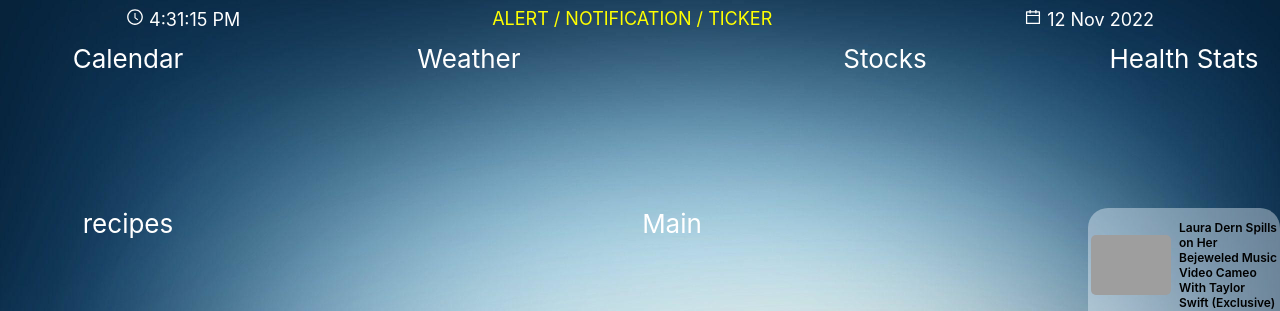
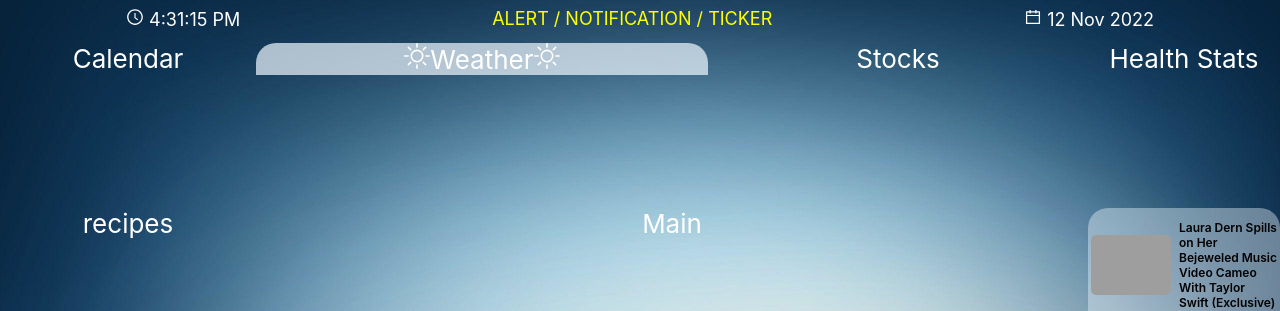
Before and after one commit to MrJanHorak/react-api-dashboard-display, a React (Create React App) app: page / in a window 1280 px wide. Shown: the top 311 px of the page. Built offline with nearby package versions, Linux system fonts and the light colour scheme; grey boxes are pictures that could not be loaded.

Commit message:
create weather component

```diff
--- a/src/components/DisplayContainer/DisplayContainer.jsx
+++ b/src/components/DisplayContainer/DisplayContainer.jsx
@@ -1,15 +1,20 @@
 import React from 'react'
+
+// componets
 import News from '../News/News'
+import Weather from '../Weather/Weather'
 
+//Styles
 import './DisplayContainer.css'
 
 function DisplayContainer() {
 
   const topic = "javascript"
+
   return (
     <div className='displayContainer'>
       <div className="card" id='calender'>Calendar</div>
-      <div className="card" id='weather'>Weather</div>
+      <div className="card" id='weather'><Weather /></div>
       <div className="card" id='financials'>Stocks</div>
       <div className="card" id='health'>Health Stats</div>
       <div className="card" id='recipe'>recipes</div>
--- /dev/null
+++ b/src/components/Weather/Weather.css
@@ -0,0 +1,3 @@
+.weather {
+  background-color:rgba(240, 248, 255, 0.7)
+}
--- /dev/null
+++ b/src/components/Weather/Weather.jsx
@@ -0,0 +1,19 @@
+import React from 'react';
+
+// Assets
+import { BsSun } from 'react-icons/bs';
+
+// Style
+import './Weather.css';
+
+function Weather() {
+  return (
+    <div className='weather'>
+      <BsSun />
+      Weather
+      <BsSun />
+    </div>
+  );
+}
+
+export default Weather;
```
